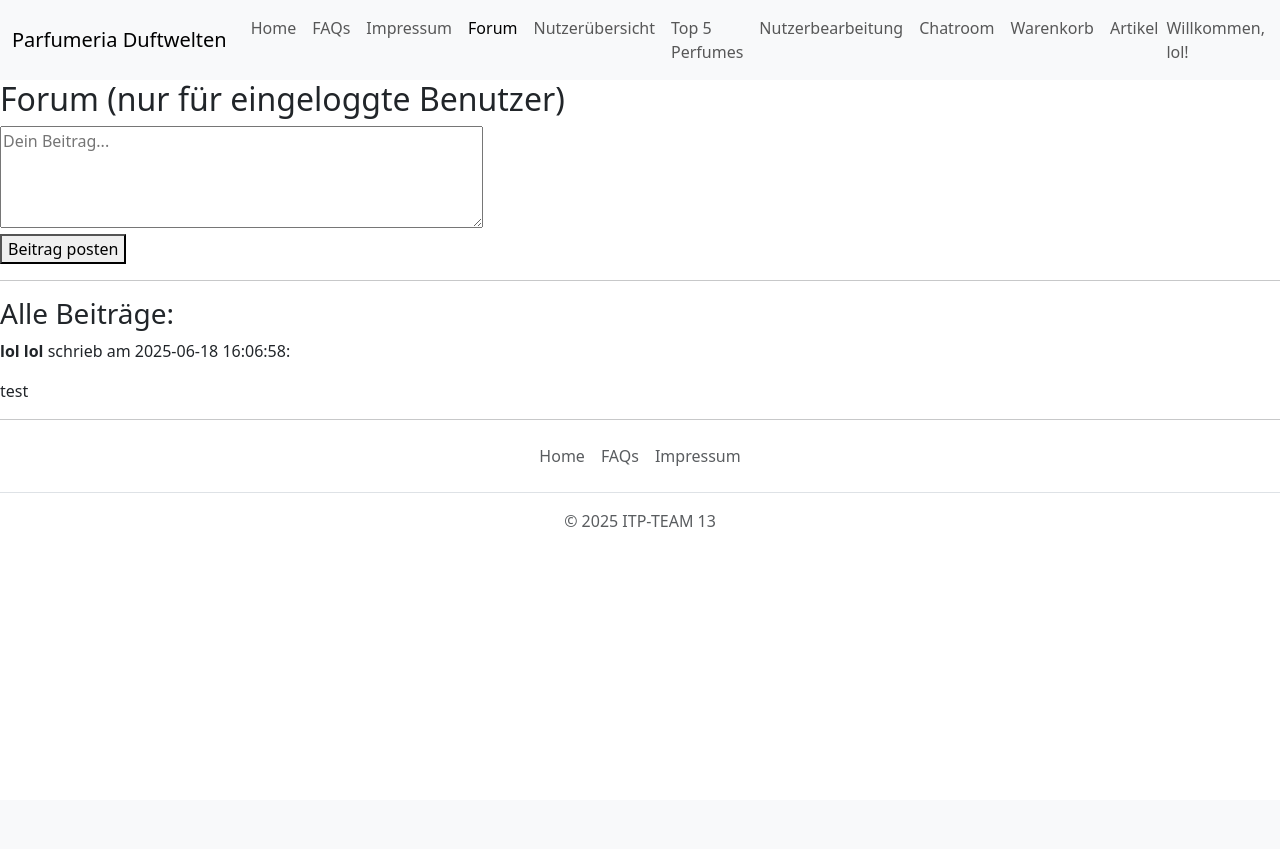
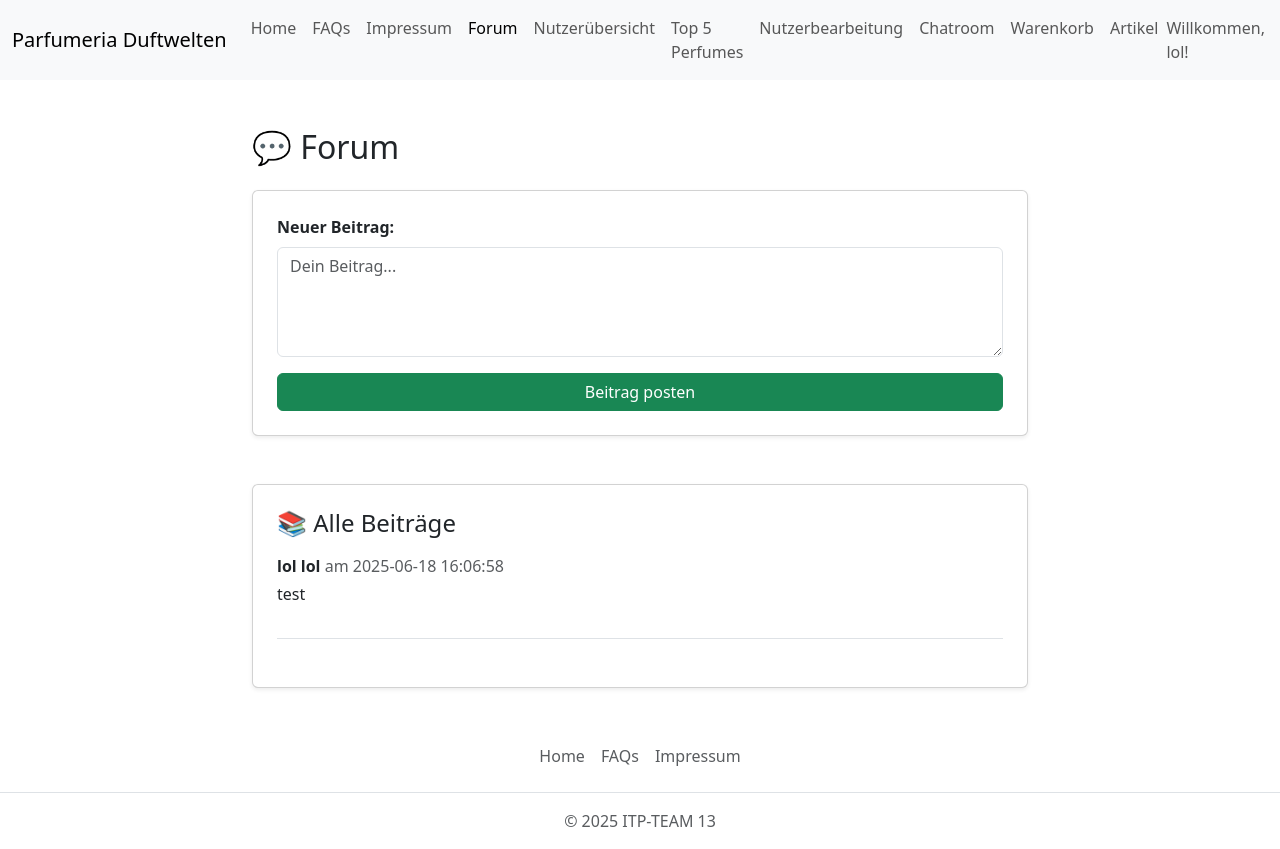
Before and after one commit to fh1798/ITP_Sem2_Grp13, a PHP site: page /index.php?page=forum in a window 1280 px wide; the page is wider, and only the part inside the window is pictured. Before the commit the page ends 527 px from the top of that part, so only its background shows below. Run offline with PHP 8.4, Linux system fonts and the light colour scheme; a user stored in the database is signed in; data comes from the database, SQL or seed files in the repository.

Commit message:
Design geändert + nutzbar nur wenn eingeloggt

```diff
--- a/projectCode/includes/sites/forum.php
+++ b/projectCode/includes/sites/forum.php
@@ -1,14 +1,12 @@
 <?php
-require_once(__DIR__ . '/../../config/dbaccess.php');
-require_once(__DIR__ . '/../../config/session.php');
 
 // Zugriff nur für eingeloggte Nutzer
-if (!isset($_SESSION['benutzerID'])) {
-    header("Location: index.php");
+if (!isset($_SESSION["benutzerID"])) {
+    echo '<div class="container mt-5"><div class="alert alert-warning text-center">⚠️ Bitte loggen Sie sich ein, um das Forum nutzen zu können.</div></div>';
     exit();
 }
 
-// Beitrag speichern, wenn Formular gesendet
+// Beitrag speichern
 if ($_SERVER['REQUEST_METHOD'] === 'POST' && !empty($_POST['content'])) {
     $content = trim($_POST['content']);
     $benutzerID = $_SESSION['benutzerID'];
@@ -28,28 +26,34 @@ $sql = "SELECT forum.content, forum.created_at, benutzer.vorname, benutzer.nachn
 $result = $db_obj->query($sql);
 ?>
 
-<!DOCTYPE html>
-<html lang="de">
-<head>
-    <meta charset="UTF-8">
-    <title>Forum</title>
-</head>
-<body>
-    <h2>Forum (nur für eingeloggte Benutzer)</h2>
 
-    <form method="POST">
-        <textarea name="content" rows="4" cols="50" placeholder="Dein Beitrag..." required></textarea><br>
-        <button type="submit">Beitrag posten</button>
-    </form>
+<div class="container my-5 info-page" style="max-width: 800px;">
+  <h2 class="mb-4">💬 Forum</h2>
 
-    <hr>
+  <!-- Formular zum Posten -->
+  <form method="POST" class="card p-4 shadow-sm mb-5">
+    <div class="mb-3">
+      <label for="content" class="form-label fw-bold">Neuer Beitrag:</label>
+      <textarea name="content" id="content" rows="4" class="form-control" placeholder="Dein Beitrag..." required></textarea>
+    </div>
+    <button type="submit" class="btn btn-success">Beitrag posten</button>
+  </form>
 
-    <h3>Alle Beiträge:</h3>
-    <?php while ($row = $result->fetch_assoc()): ?>
-        <p><strong><?php echo htmlspecialchars($row['vorname'] . ' ' . $row['nachname']); ?></strong> schrieb am
-           <?php echo $row['created_at']; ?>:</p>
-        <p><?php echo nl2br(htmlspecialchars($row['content'])); ?></p>
-        <hr>
-    <?php endwhile; ?>
-</body>
-</html>
+  <!-- Beiträge anzeigen -->
+  <div class="card p-4 shadow-sm">
+    <h4 class="mb-3">📚 Alle Beiträge</h4>
+    <?php if ($result->num_rows > 0): ?>
+      <?php while ($row = $result->fetch_assoc()): ?>
+        <div class="mb-4 border-bottom pb-3">
+          <p class="mb-1">
+            <strong><?php echo htmlspecialchars($row['vorname'] . ' ' . $row['nachname']); ?></strong>
+            <span class="text-muted">am <?php echo $row['created_at']; ?></span>
+          </p>
+          <p><?php echo nl2br(htmlspecialchars($row['content'])); ?></p>
+        </div>
+      <?php endwhile; ?>
+    <?php else: ?>
+      <p class="text-muted">Noch keine Beiträge vorhanden.</p>
+    <?php endif; ?>
+  </div>
+</div>
```
